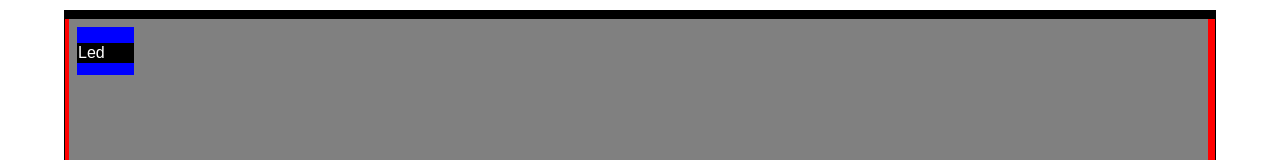
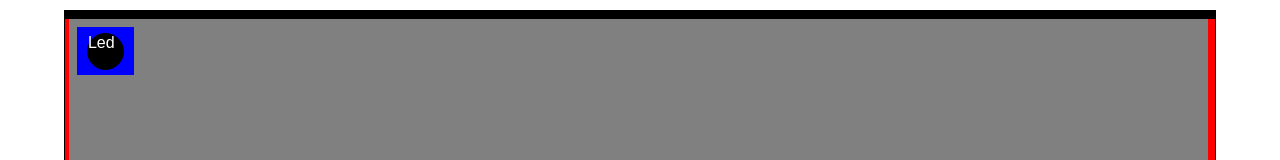
Before and after one commit to unloquer/matrix-led-react, a React (Create React App) app: page / in a window 1280 px wide. Shown: the top 160 px of the page. Built offline with nearby package versions, Linux system fonts and the light colour scheme.

Commit message:
Se soluciona el problema de añadir una clase estatica junto a una dinamica

```diff
--- a/src/components/Led.js
+++ b/src/components/Led.js
@@ -28,10 +28,11 @@ class Led extends Component {
 
 	render = () => {
 		const estado = colores[this.state.color];
+    const clases = `${estado} botones`;
 
 		return (
 				<div className="envLed">
-					<p className={estado} onClick={this.changeColor}> Led </p>
+					<p className={clases} onClick={this.changeColor}> Led </p>
 				</div>
 		);
 	}
```
